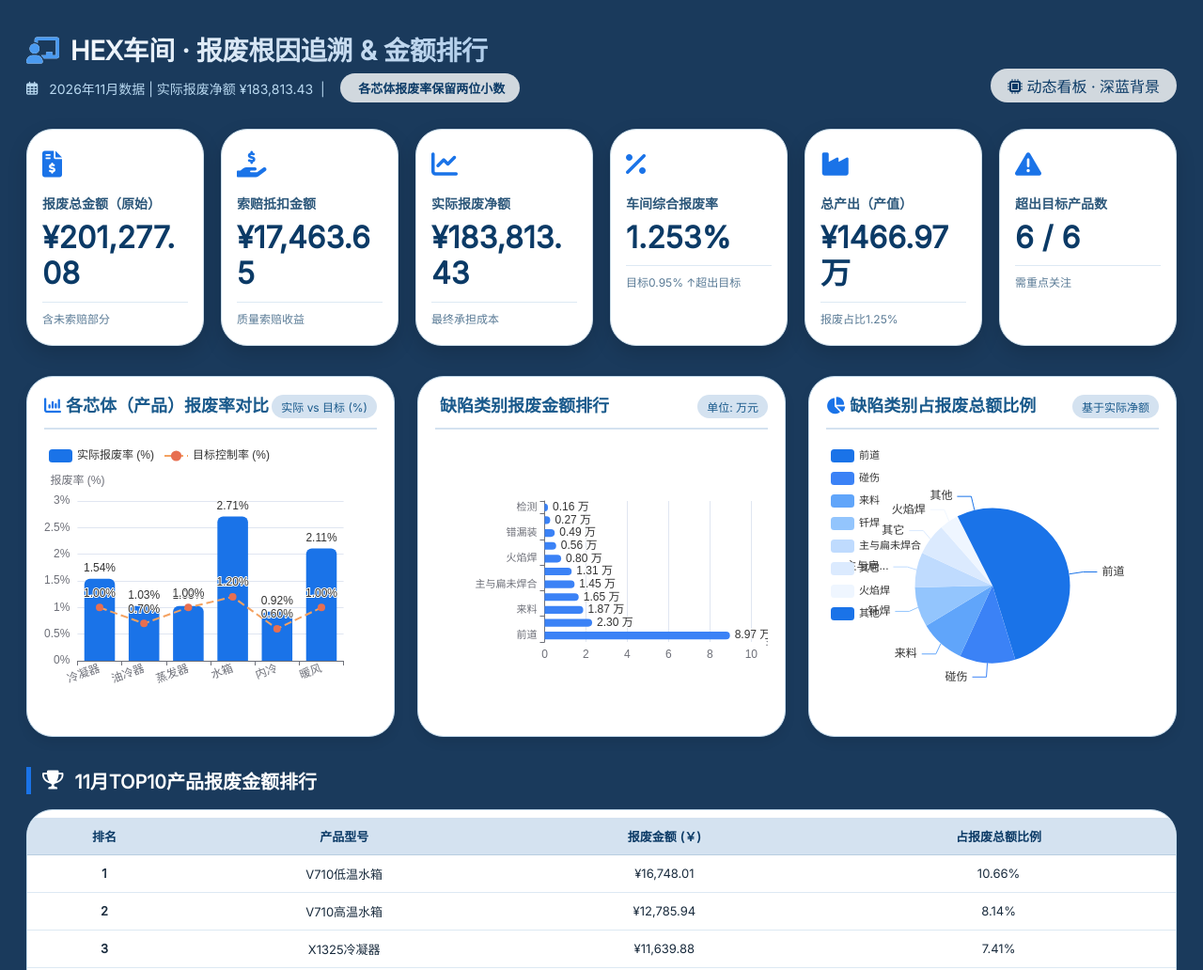
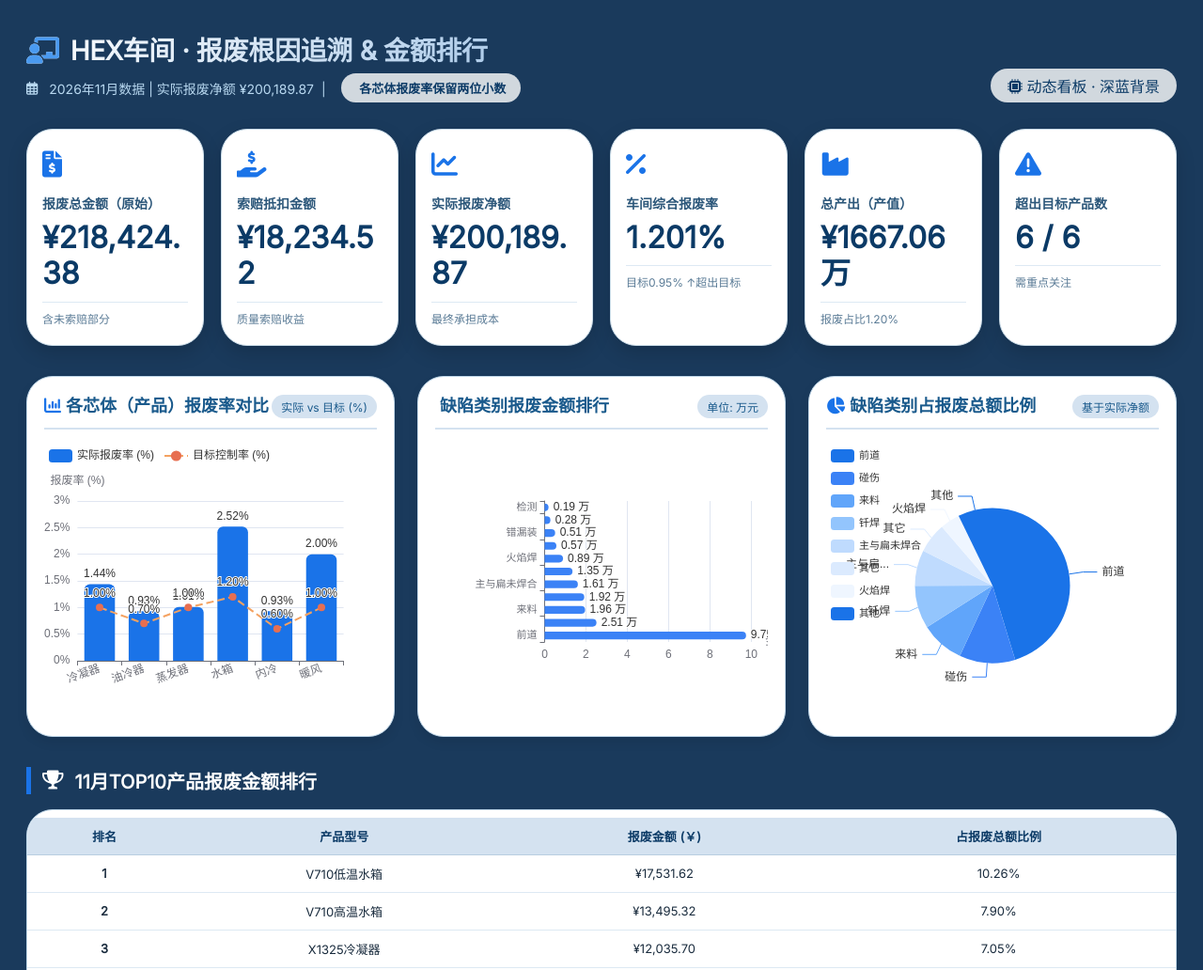
Before and after one commit to user-one1234/scrap, a plain HTML site: page index.html in a window 1280 px wide. Shown: the top 1032 px of the page at 94% size. Drawn offline with nearby package versions, Linux system fonts and the light colour scheme.

Commit message:
Update index.html

```diff
--- a/index.html
+++ b/index.html
@@ -184,7 +184,7 @@
     <div class="header">
         <div class="title-section">
             <h1><i class="fas fa-chalkboard-user" style="margin-right: 12px; color:#4a9af0;"></i>HEX车间 · 报废根因追溯 & 金额排行</h1>
-            <p><i class="far fa-calendar-alt"></i> 2026年11月数据 | 实际报废净额 ¥183,813.43 &nbsp;|&nbsp; <span class="badge-date"><i class="fas fa-chart-simple"></i> 各芯体报废率保留两位小数</span></p>
+            <p><i class="far fa-calendar-alt"></i> 2026年11月数据 | 实际报废净额 ¥200,189.87 &nbsp;|&nbsp; <span class="badge-date"><i class="fas fa-chart-simple"></i> 各芯体报废率保留两位小数</span></p>
         </div>
         <div style="background: #ffffffcc; border-radius: 40px; padding: 6px 18px; font-weight: 500; color:#0b3a66;"><i class="fas fa-microchip"></i> 动态看板 · 深蓝背景</div>
     </div>
@@ -247,50 +247,50 @@
     // ======================= 2026年11月 Excel 最新数据 =======================
     const productsData = [
         {
-            name: "冷凝器", rawScrap: 32052.19026234867, claim: 4390.59037663202, netScrap: 27661.599885716652, output: 1796254.3884512023,
-            reasons: { "前道":8513.857656377337, "碰伤":8746.589349745125, "来料":4705.381696632021, "主与扁未焊合":1421.703522575468, "钎焊":2353.52831563202, "其它":146.306564, "变形":923.839489028276, "翅片掉带":632.978342301872, "检测":760.912160726404, "火焰焊":681.101518301872, "呛管":0, "错漏装":329.923974 }
+            name: "冷凝器", rawScrap: 33624.26100652413, claim: 4904.51387763202, netScrap: 28719.74712889211, output: 1989755.7555918975,
+            reasons: { "前道":9293.298088977337, "碰伤":8867.406132320593, "来料":5219.305197632021, "主与扁未焊合":1421.703522575468, "钎焊":2353.52831563202, "其它":157.76656100000002, "变形":923.839489028276, "翅片掉带":632.978342301872, "检测":918.802188726404, "火焰焊":681.101518301872, "呛管":0, "错漏装":329.923974 }
         },
         {
-            name: "油冷器", rawScrap: 3117.0557120000008, claim: 0, netScrap: 3117.0557120000008, output: 303346.12564082263,
-            reasons: { "前道":1614.027664, "碰伤":743.341946, "来料":0, "主与扁未焊合":0, "钎焊":136.306564, "其它":3628.6658487600102, "变形":0, "翅片掉带":0, "检测":136.306564, "火焰焊":340.76641, "呛管":0, "错漏装":0 }
+            name: "油冷器", rawScrap: 3440.9866388000005, claim: 0, netScrap: 3440.9866388000005, output: 370428.74394778465,
+            reasons: { "前道":1926.4985938, "碰伤":743.341946, "来料":0, "主与扁未焊合":0, "钎焊":136.306564, "其它":3760.11526476001, "变形":0, "翅片掉带":0, "检测":136.306564, "火焰焊":340.76641, "呛管":0, "错漏装":0 }
         },
         {
-            name: "蒸发器", rawScrap: 76402.74982111406, claim: 12671.95368515794, netScrap: 63730.79613595612, output: 6180082.775163071,
-            reasons: { "前道":24831.053810416888, "碰伤":8585.570161755812, "来料":13215.224463450573, "主与扁未焊合":8031.0815165242275, "钎焊":7329.553068044242, "其它":2826.664733, "变形":1066.4049220568463, "翅片掉带":524.578849, "检测":233.5209228821058, "火焰焊":5444.607222698963, "呛管":0, "错漏装":3512.4890355242214 }
+            name: "蒸发器", rawScrap: 84505.47569023834, claim: 12928.89482592215, netScrap: 71576.58086431619, output: 7093994.720539495,
+            reasons: { "前道":26888.297821139, "碰伤":9590.320857402128, "来料":13573.399237214784, "主与扁未焊合":9613.503626109497, "钎焊":9075.771026568464, "其它":2826.664733, "变形":1121.1122720568462, "翅片掉带":524.578849, "检测":329.6541788821058, "火焰焊":6349.787004698963, "呛管":0, "错漏装":3678.935552406327 }
         },
         {
-            name: "水箱", rawScrap: 34861.602707194026, claim: 36.927543, netScrap: 34824.67516419403, output: 1282677.3166476625,
-            reasons: { "前道":21598.18190419401, "碰伤":2210.57964, "来料":36.927543, "主与扁未焊合":643.65772, "钎焊":3447.389093999999, "其它":746.1921404292235, "变形":2719.5624079999993, "翅片掉带":809.4783469999999, "检测":210.116951, "火焰焊":73.855086, "呛管":0, "错漏装":285.189281 }
+            name: "水箱", rawScrap: 36670.15077418403, claim: 36.927543, netScrap: 36633.223231184034, output: 1456574.554879787,
+            reasons: { "前道":23233.54056318401, "碰伤":2308.696718, "来料":36.927543, "主与扁未焊合":643.65772, "钎焊":3522.461423999999, "其它":746.1921404292235, "变形":2719.5624079999993, "翅片掉带":809.4783469999999, "检测":210.116951, "火焰焊":73.855086, "呛管":0, "错漏装":285.189281 }
         },
         {
-            name: "内冷", rawScrap: 19693.11398410133, claim: 364.17977699999994, netScrap: 19328.934207101327, output: 2109121.259747156,
-            reasons: { "前道":12385.17308127027, "碰伤":1946.2009337534246, "来料":417.5351206073058, "主与扁未焊合":573.1197160365296, "钎焊":1663.6243871095887, "其它":5785.652966910927, "变形":464.56937999999997, "翅片掉带":210.8372606073059, "检测":82.679144, "火焰焊":890.1163078584473, "呛管":0, "错漏装":313.06651242922356 }
+            name: "内冷", rawScrap: 22373.600446650922, claim: 364.17977699999994, netScrap: 22009.42066965092, output: 2356538.524909211,
+            reasons: { "前道":13740.607227710274, "碰伤":2737.2443356118715, "来料":417.5351206073058, "主与扁未焊合":639.3016530365296, "钎焊":1983.4011051461182, "其它":5971.813755341468, "变形":464.56937999999997, "翅片掉带":317.54794782191766, "检测":82.679144, "火焰焊":890.1163078584473, "呛管":0, "错漏装":354.40608442922354 }
         },
         {
-            name: "暖风", rawScrap: 35150.36676350188, claim: 0, netScrap: 35150.36676350188, output: 1664596.9004819836,
-            reasons: { "前道":20785.873794235744, "碰伤":788.6515092332983, "来料":360.14737080275745, "主与扁未焊合":3809.924562838813, "钎焊":1536.7382173276787, "其它":0, "变形":401.846289430541, "翅片掉带":490.4273902332984, "检测":203.57913100000002, "火焰焊":534.0845774888656, "呛管":0, "错漏装":453.440954 }
+            name: "暖风", rawScrap: 37809.910079209534, claim: 0, netScrap: 37809.910079209534, output: 1887791.0268765888,
+            reasons: { "前道":22444.155678162937, "碰伤":834.0932932332983, "来料":360.14737080275745, "主与扁未焊合":3809.924562838813, "钎焊":2169.684897991518, "其它":0, "变形":450.166303430541, "翅片掉带":490.4273902332984, "检测":240.8112886861082, "火焰焊":561.0845774888656, "呛管":0, "错漏装":477.600961 }
         }
     ];
 
     // TOP10 产品明细（Excel 最新数据，11月）
     const top10Data = [
-        { rank:1, model:"V710低温水箱", amount:16748.005129670015, percent:0.10660059980244486 },
-        { rank:2, model:"V710高温水箱", amount:12785.937338844004, percent:0.0813821454438557 },
-        { rank:3, model:"X1325冷凝器", amount:11639.878640037445, percent:0.0740875128141369 },
-        { rank:4, model:"T05蒸发器", amount:10825.520203406382, percent:0.06890414338434961 },
-        { rank:5, model:"VAVE内冷", amount:8097.2360565999925, percent:0.05153868855977295 },
-        { rank:6, model:"BX11蒸发器", amount:8034.421185400003, percent:0.05113887360303104 },
-        { rank:7, model:"CMA3.0暖风", amount:6497.156425819091, percent:0.041354224974271325 },
-        { rank:8, model:"VAVE蒸发器", amount:5781.024725480005, percent:0.03679606606503798 },
-        { rank:9, model:"W02内冷", amount:5607.113743274836, percent:0.035689127365666526 },
-        { rank:10, model:"KX11蒸发器", amount:5549.045384599999, percent:0.03531952383280666 }
+        { rank:1, model:"V710低温水箱", amount:17531.622465390014, percent:0.10262337116697869 },
+        { rank:2, model:"V710高温水箱", amount:13495.324904784002, percent:0.07899643854735552 },
+        { rank:3, model:"X1325冷凝器", amount:12035.695422612913, percent:0.07045232927219745 },
+        { rank:4, model:"T05蒸发器", amount:11544.867992863228, percent:0.06757921438499437 },
+        { rank:5, model:"BX11蒸发器", amount:10209.800614400001, percent:0.059764243729344385 },
+        { rank:6, model:"VAVE内冷", amount:9081.036324999994, percent:0.053156891964850926 },
+        { rank:7, model:"CMA3.0暖风", amount:7282.589772849039, percent:0.04262947794999211 },
+        { rank:8, model:"VAVE蒸发器", amount:6559.219451880006, percent:0.038395146467750135 },
+        { rank:9, model:"W02内冷", amount:6537.882265617119, percent:0.03827024679061883 },
+        { rank:10, model:"KX11蒸发器", amount:5825.562868199999, percent:0.034100603162090605 }
     ];
 
     // 合计值（Excel 最新合计行）
-    const totalRawScrap = 201277.07925025997;
-    const totalClaim = 17463.65138178996;
-    const totalNetScrap = 183813.42786847003;
-    const totalOutput = 14669686.642745089;
+    const totalRawScrap = 218424.38463560698;
+    const totalClaim = 18234.516023554173;
+    const totalNetScrap = 200189.8686120528;
+    const totalOutput = 16670591.659419242;
     const totalActualRate = totalNetScrap / totalOutput;
     const targetOverall = 0.0095;
     const overallRatePercent = (totalActualRate * 100).toFixed(3);
@@ -462,7 +462,7 @@
     extraNote.style.borderRadius = "20px";
     extraNote.style.fontSize = "12px";
     extraNote.style.border = "1px solid #c0d8ea";
-    extraNote.innerHTML = `<i class="fas fa-chart-simple" style="color:#1a73e8;"></i> 报废根因深度分析：<strong>${topDefect?.name || ''}(¥${(topDefect?.amount || 0).toFixed(0).replace(/\B(?=(\d{3})+(?!\d))/g, ",")}，占比${topDefect?.percent.toFixed(2) || 0}%)、${secondDefect?.name || ''}(¥${(secondDefect?.amount || 0).toFixed(0).replace(/\B(?=(\d{3})+(?!\d))/g, ",")}，${secondDefect?.percent.toFixed(2) || 0}%)、${thirdDefect?.name || ''}(¥${(thirdDefect?.amount || 0).toFixed(0).replace(/\B(?=(\d{3})+(?!\d))/g, ",")}，${thirdDefect?.percent.toFixed(2) || 0}%)</strong>为主要TOP3缺陷。前道仍是车间级第一风险（44.58%），碰伤（11.44%）与来料（9.31%）分列二、三；冷凝器碰伤（27.29%）已略高于前道（26.56%），需双线管控；蒸发器来料（17.30%）与主与扁未焊合（10.51%）值得专项跟进。`;
+    extraNote.innerHTML = `<i class="fas fa-chart-simple" style="color:#1a73e8;"></i> 报废根因深度分析：<strong>${topDefect?.name || ''}(¥${(topDefect?.amount || 0).toFixed(0).replace(/\B(?=(\d{3})+(?!\d))/g, ",")}，占比${topDefect?.percent.toFixed(2) || 0}%)、${secondDefect?.name || ''}(¥${(secondDefect?.amount || 0).toFixed(0).replace(/\B(?=(\d{3})+(?!\d))/g, ",")}，${secondDefect?.percent.toFixed(2) || 0}%)、${thirdDefect?.name || ''}(¥${(thirdDefect?.amount || 0).toFixed(0).replace(/\B(?=(\d{3})+(?!\d))/g, ",")}，${thirdDefect?.percent.toFixed(2) || 0}%)</strong>为主要TOP3缺陷。前道仍是车间级第一风险（44.65%），碰伤（11.48%）与来料（8.98%）分列二、三；冷凝器碰伤（26.37%）已接近前道（27.64%），需双线管控；蒸发器来料（16.06%）、主与扁未焊合（11.38%）、钎焊（10.74%）三线并进，值得专项跟进。`;
 
     const lastSection = document.querySelector(".insight-section:last-of-type");
     if(lastSection) lastSection.insertAdjacentElement('afterend', extraNote);
```
